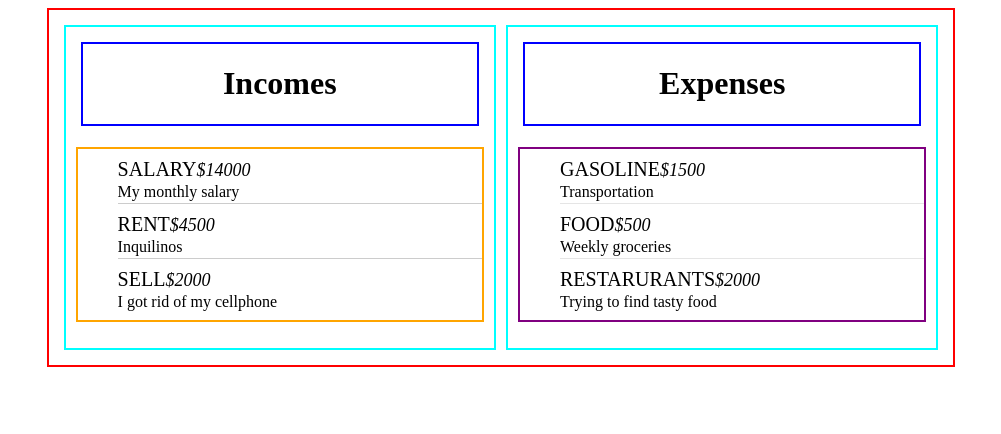
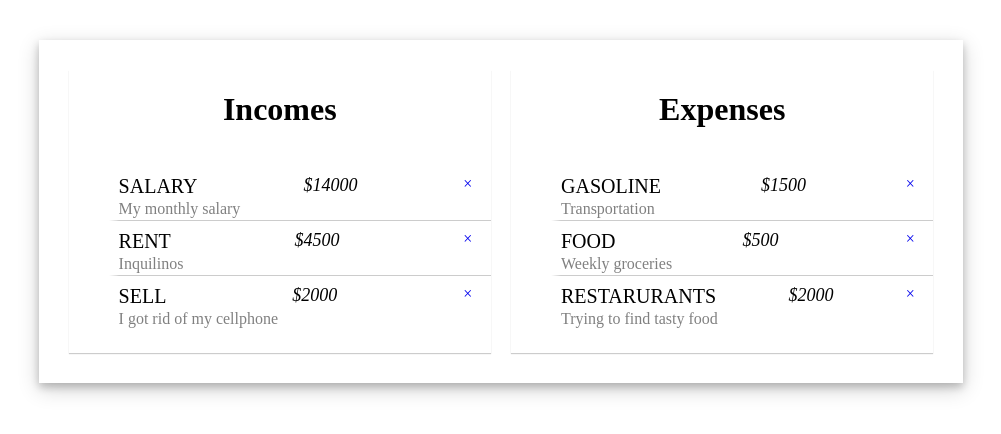
Before and after one commit to rcart/expenses-manager, a React (Create React App) app: page / in a window 1280 px wide. Shown: the top 434 px of the page, without its empty margins (139-1140 px from the left). Built offline with nearby package versions, Linux system fonts and the light colour scheme.

Commit message:
Cleaned style.css and added some eye candy

```diff
--- a/src/components/App.js
+++ b/src/components/App.js
@@ -16,7 +16,7 @@ class App extends Component {
           <Header title="Incomes"/>
           <List items='incomes'/>
         </div>
-        <div className="container-incomes">
+        <div className="container-expenses">
           <Header title="Expenses"/>
           <List items='expenses'/>
         </div>
--- a/src/components/List.js
+++ b/src/components/List.js
@@ -7,8 +7,12 @@ class List extends React.Component {
     return items.map(item => {
       return (
         <li key={item.id}>
-          <p><span id="list-item-title">{item.title}</span><span id="list-item-amount">${item.amount}</span></p>
-          <p>{item.description}</p>
+          <p>
+            <span id="list-item-title">{item.title}</span>
+            <span id="list-item-amount">${item.amount}</span>
+            <a href="#">&times;</a>
+          </p>
+          <p id="description">{item.description}</p>
         </li>
       );
     });
--- a/src/css/style.css
+++ b/src/css/style.css
@@ -1,85 +1,58 @@
 /* Styles for main containers */
 .wrapper {
-  border: 2px solid red;
-  padding: 10px;
   max-width: 70%;
+  box-shadow: 0 4px 8px 0 rgba(0, 0, 0, 0.2), 0 6px 20px 0 rgba(0, 0, 0, 0.19);
+  padding: 20px;
   margin: 0 auto;
+  margin-top: 40px;
   display: flex;
   flex-direction: row;
 }
 
-.container-incomes {
-  border: 2px solid cyan;
-  padding: 10px;
-  margin: 5px;
+.container-incomes, .container-expenses {
+  box-shadow: 0 1px 1px 0 rgba(0, 0, 0, 0.2);
+  margin: 10px;
   flex: 1;
   display: flex;
   flex-direction: column;
 }
 
-.container-expenses {
-  border: 2px solid cyan;
-  padding: 10px;
-  margin: 5px;
-  flex: 1;
-  display: flex;
-  flex-direction: column;
-}
-
-.header-Incomes {
-  border: 2px solid blue;
-  margin: 5px;
-  text-align: center;
-  flex: 0;
-}
-
-.header-Expenses{
-  border: 2px solid blue;
-  margin: 5px;
+.header-Incomes,
+.header-Expenses {
   text-align: center;
   flex: 0;
 }
 
 /* Styles for List containers */
-.list-container-incomes {
-  border: 2px solid orange;
-  list-style: none;
-}
-
+.list-container-incomes,
 .list-container-expenses {
-  border: 2px solid purple;
   list-style: none;
 }
 
 /* Styling List items */
-.list-container-incomes li {
+.list-container-incomes li,
+.list-container-expenses li {
   border-bottom: 1px solid rgba(0,0,0,0.2);
   margin-top: 9px;
   margin-bottom: 9px;
+  border-left: 10px solid white;
 }
 
-.list-container-incomes li:last-child {
+.list-container-incomes li:last-child,
+.list-container-expenses li:last-child {
   border-bottom: 0;
 }
 
-.list-container-incomes li p {
+.list-container-incomes li p,
+.list-container-expenses li p {
   margin-top: 1px;
   margin-bottom: 2px;
 }
 
-.list-container-expenses li {
-  border-bottom: 1px solid rgba(0,0,0,0.1);
-  margin-top: 9px;
-  margin-bottom: 9px;
-}
-
-.list-container-expenses li:last-child {
-  border-bottom: 0;
-}
-
-.list-container-expenses li p {
-  margin-top: 1px;
-  margin-bottom: 2px;
+/* I need to make p tag a flex container to make the correct space distribution amoung title, amount and close btn */
+p {
+  display: flex;
+  justify-content: space-between;
 }
 
 /* Text manipulation for items */
@@ -92,3 +65,19 @@
   font-size: 18px;
   font-style: italic;
 }
+
+#description {
+  color: gray;
+}
+
+p a {
+  margin-right: 5%;
+  text-decoration: none;
+}
+
+.list-container-incomes li:hover,
+.list-container-expenses li:hover {
+  border-left: 10px solid #B0C4DE;
+  background-color: #f5f5f5;
+
+}
```
Lines whose indentation alone changed are shown as unchanged.
